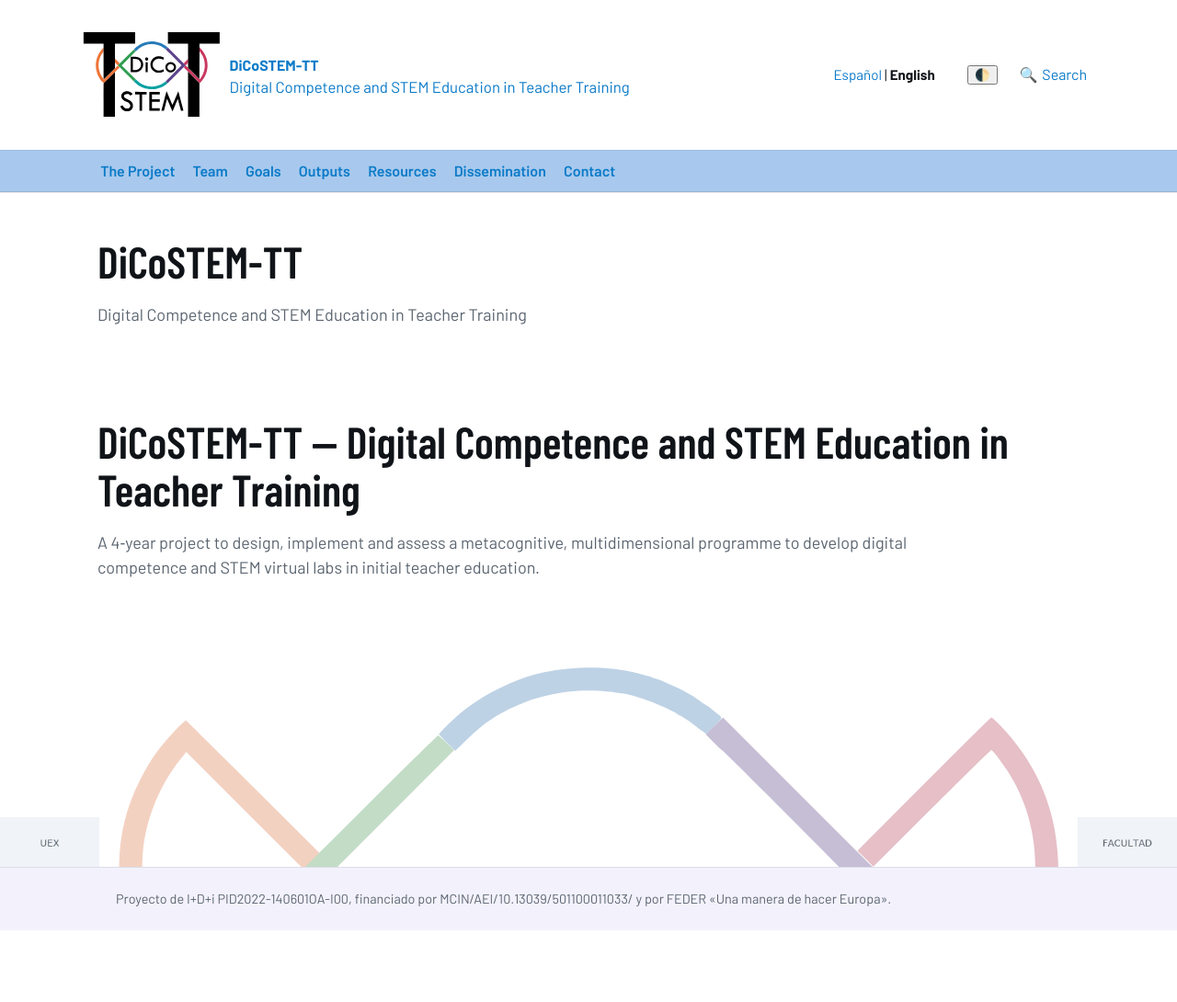
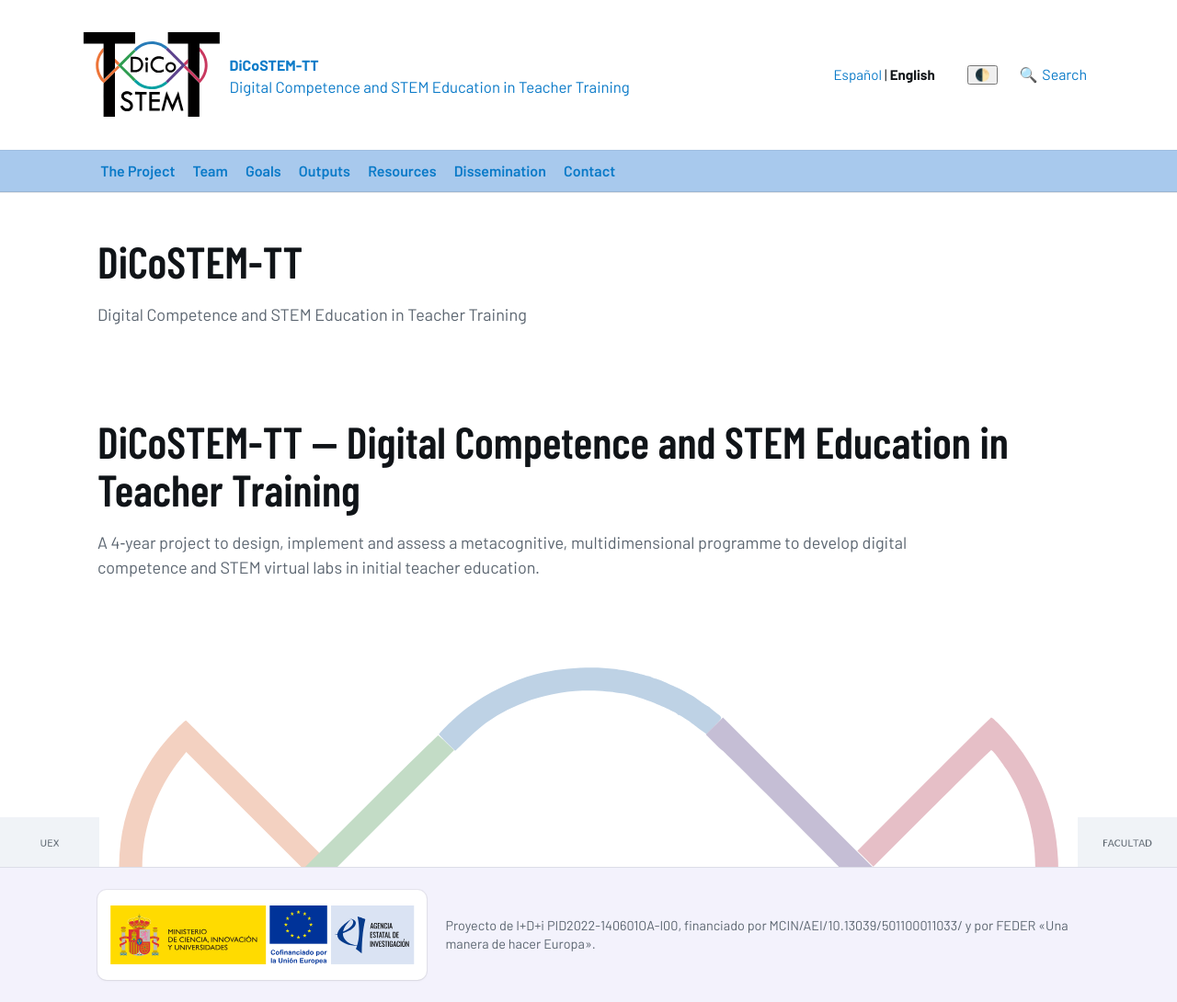
Before and after one commit to DiCoSTEM-TT/dicostem-tt.github.io, a Jekyll site: the page built from en/index.md, in a window 1280 px wide. Shown: the whole page at 92% size. Built offline with Jekyll 4.4.1, drawn with Linux system fonts in a browser that asks for light colours; comment, search, counter and statistics services are not loaded; before the commit the page ends 1012 px from its top, so only the background shows below that.

Commit message:
Update main.scss

```diff
--- a/assets/css/main.scss
+++ b/assets/css/main.scss
@@ -167,7 +167,7 @@ img { max-width: 100%; height: auto; }
 /* =============== Pre-footer: logos laterales + onda centrada =============== */
 .prefooter{
   display: grid;
-  grid-template-columns: auto minmax(0, 1fr) auto;
+  grid-template-columns: auto minmax(0, 1fr) auto; /* logo izq · onda · logo dcha */
   align-items: end;
   gap: 1rem;
   margin-top: 2rem;
@@ -196,29 +196,39 @@ img { max-width: 100%; height: auto; }
 
 .footer-bar{
   display: grid;
-  grid-template-columns: auto 1fr; /* logo a la izq, texto a la der */
+  /* la primera columna se ajusta al contenido (logo), la segunda ocupa el resto */
+  grid-template-columns: max-content 1fr;
   align-items: center;
   gap: 1rem 1.25rem;
 }
 
+/* Logo institucional (SVG) con fondo y marco blanco */
 .footer-brand{
   display: block;
-  width: auto;
+
+  /* tamaño responsive por ancho; altura proporcional */
+  width: clamp(180px, 28vw, 360px);
   height: auto;
-  max-height: 54px;
+
+  /* marco/fondo blanco bajo las transparencias del SVG */
+  background: #ffffff;
+  padding: clamp(6px, 0.8vw, 12px);
+  border-radius: 10px; /* opcional: esquinas suaves */
+  box-shadow: 0 1px 3px rgba(0,0,0,.06),
+              0 0 0 1px rgba(16,20,24,.06);
 }
 
 .fineprint{
+  min-width: 0;           /* permite quebrar líneas dentro del grid */
   font-size: .9rem;
   color: var(--muted);
-  text-align: left;  /* alineado a la izquierda en escritorio */
+  text-align: left;
   line-height: 1.4;
 }
 
-
-/* ===== Footer: logo SVG a la izquierda + texto a la derecha ===== */
-/* Responsive: en móvil, apila y centra */
+/* ========================= Responsive ========================= */
 @media (max-width: 640px){
+  /* Footer: apilar y centrar */
   .footer-bar{
     grid-template-columns: 1fr;
     text-align: center;
@@ -231,24 +241,6 @@ img { max-width: 100%; height: auto; }
     text-align: center;
   }
 }
-
-
-/* ========================= Responsive ========================= */
-@media (max-width: 640px){
-  /* Footer: apilar logo y texto, centrados */
-  .footer-bar{
-    grid-template-columns: 1fr;
-    text-align: center;
-  }
-  .footer-brand{
-    margin: 0 auto;
-  }
-  .fineprint{
-    text-align: center;
-  }
-}
-
-
 
 /* =========================
    Timeline table
```
